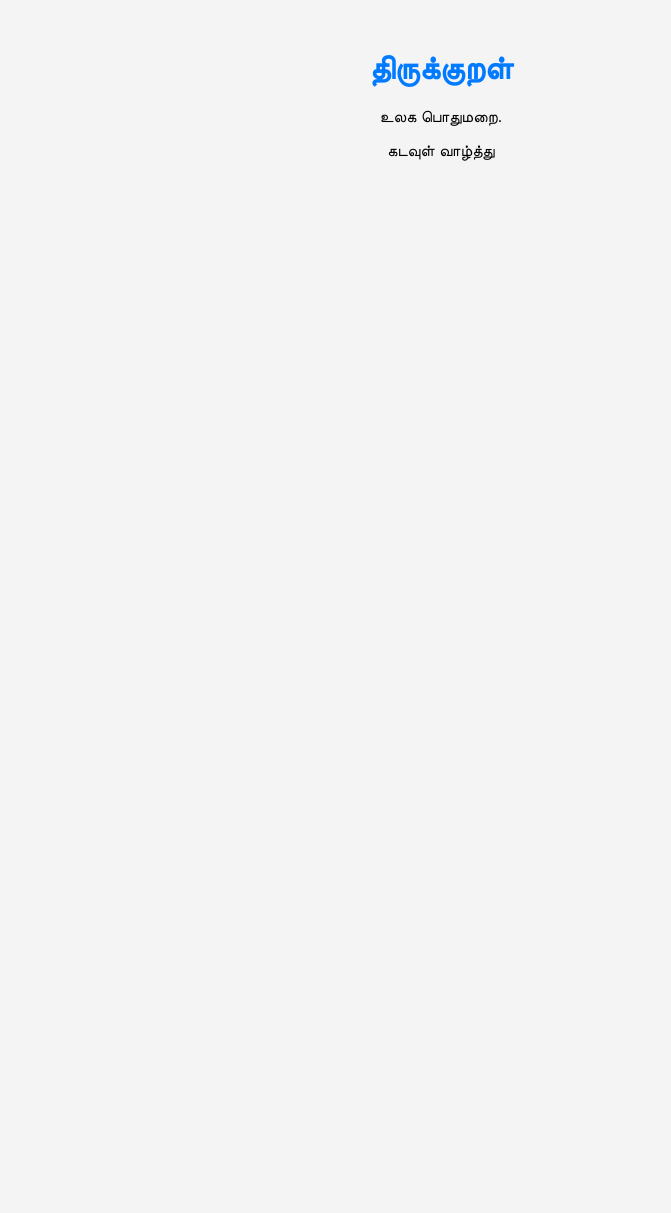
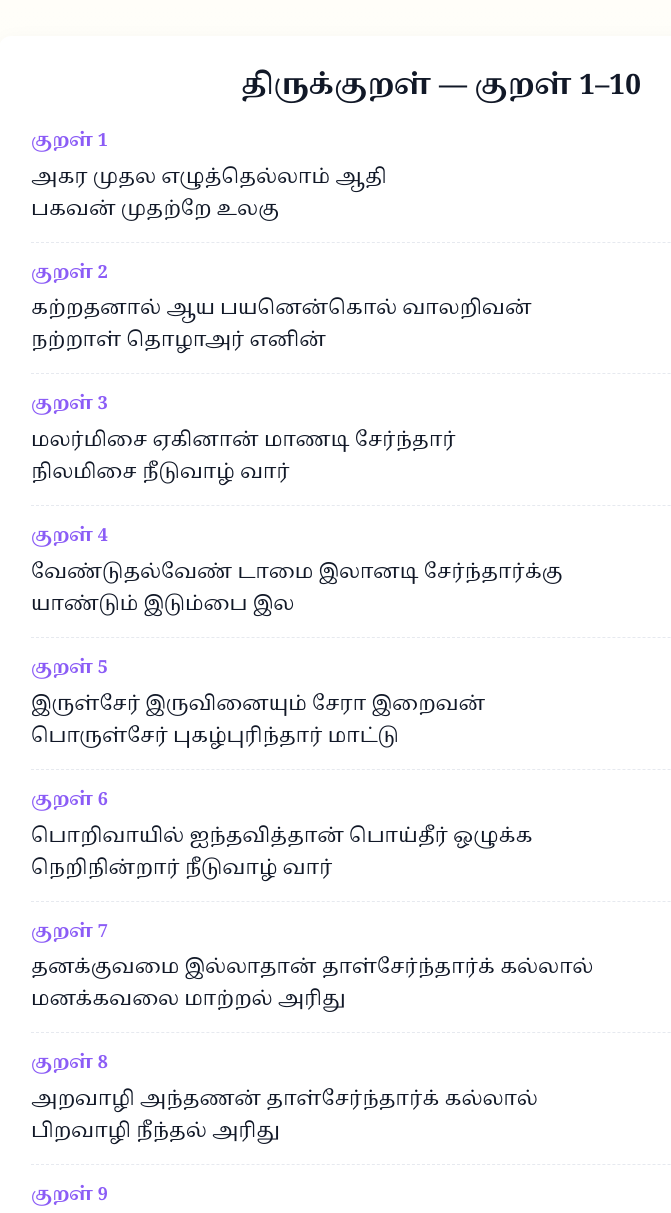
Before and after one commit to thirukural133/thirukural, a plain HTML site: page index.html in a window 1280 px wide. Shown: the top 1213 px of the page, without its empty margins (199-870 px from the left). Before the commit the page ends 800 px from the top, so only its background shows below. Drawn offline with Linux system fonts and the light colour scheme.

Commit message:
Add files via upload

```diff
--- a/index.html
+++ b/index.html
@@ -1,24 +1,129 @@
-<!DOCTYPE html>
-<html lang="en">
+<!doctype html>
+<html lang="ta">
 <head>
-  <meta charset="UTF-8">
-  <meta name="viewport" content="width=device-width, initial-scale=1.0">
-  <title>திருக்குறள்</title>
+  <meta charset="utf-8">
+  <meta name="viewport" content="width=device-width,initial-scale=1">
+  <title>திருக்குறள் — குறள் 1–10</title>
   <style>
-    body {
-      font-family: Arial, sans-serif;
-      text-align: center;
-      margin-top: 50px;
-      background-color: #f4f4f4;
+    :root{
+      --bg: #fffef9;
+      --card: #ffffff;
+      --accent: #8b5cf6;
+      --text: #111827;
     }
-    h1 {
-      color: #007bff;
+    body{
+      margin:0;
+      font-family: "Noto Serif Tamil", "Latha", serif;
+      background: linear-gradient(180deg, var(--bg), #f7f7fb);
+      color:var(--text);
+      padding:36px;
+      line-height:1.6;
     }
+    .container{
+      max-width:820px;
+      margin:0 auto;
+      background:var(--card);
+      padding:28px 32px;
+      border-radius:12px;
+      box-shadow:0 8px 24px rgba(16,24,40,0.06);
+    }
+    header{
+      text-align:center;
+      margin-bottom:18px;
+    }
+    header h1{
+      margin:0;
+      font-size:28px;
+      letter-spacing:0.2px;
+    }
+    header p{ margin:6px 0 0; color:#475569; }
+    section.kural{
+      border-top:1px dashed #e6e9ef;
+      padding:16px 0;
+    }
+    section.kural:first-of-type{ border-top: none; padding-top:0; }
+    h2.kural-no{
+      margin:0 0 6px 0;
+      font-size:18px;
+      color:var(--accent);
+    }
+    p.kural-text{
+      margin:0;
+      font-size:20px;
+      white-space:pre-line;
+    }
+    footer{ text-align:center; margin-top:22px; color:#61748a; font-size:13px; }
   </style>
 </head>
 <body>
-  <h1>திருக்குறள்</h1>
-  <p>உலக பொதுமறை.</p>
-  <p>கடவுள் வாழ்த்து</p>
+  <div class="container" role="main">
+    <header>
+      <h1>திருக்குறள் — குறள் 1–10</h1>
+    </header>
+
+    <section class="kural" id="kural-1">
+      <h2 class="kural-no">குறள் 1</h2>
+      <p class="kural-text">அகர முதல எழுத்தெல்லாம் ஆதி
+பகவன் முதற்றே உலகு</p>
+    </section>
+
+    <section class="kural" id="kural-2">
+      <h2 class="kural-no">குறள் 2</h2>
+      <p class="kural-text">கற்றதனால் ஆய பயனென்கொல் வாலறிவன்
+நற்றாள் தொழாஅர் எனின்</p>
+    </section>
+
+    <section class="kural" id="kural-3">
+      <h2 class="kural-no">குறள் 3</h2>
+      <p class="kural-text">மலர்மிசை ஏகினான் மாணடி சேர்ந்தார்
+நிலமிசை நீடுவாழ் வார்</p>
+    </section>
+
+    <section class="kural" id="kural-4">
+      <h2 class="kural-no">குறள் 4</h2>
+      <p class="kural-text">வேண்டுதல்வேண் டாமை இலானடி சேர்ந்தார்க்கு
+யாண்டும் இடும்பை இல</p>
+    </section>
+
+    <section class="kural" id="kural-5">
+      <h2 class="kural-no">குறள் 5</h2>
+      <p class="kural-text">இருள்சேர் இருவினையும் சேரா இறைவன்
+பொருள்சேர் புகழ்புரிந்தார் மாட்டு</p>
+    </section>
+
+    <section class="kural" id="kural-6">
+      <h2 class="kural-no">குறள் 6</h2>
+      <p class="kural-text">பொறிவாயில் ஐந்தவித்தான் பொய்தீர் ஒழுக்க
+நெறிநின்றார் நீடுவாழ் வார்</p>
+    </section>
+
+    <section class="kural" id="kural-7">
+      <h2 class="kural-no">குறள் 7</h2>
+      <p class="kural-text">தனக்குவமை இல்லாதான் தாள்சேர்ந்தார்க் கல்லால்
+மனக்கவலை மாற்றல் அரிது</p>
+    </section>
+
+    <section class="kural" id="kural-8">
+      <h2 class="kural-no">குறள் 8</h2>
+      <p class="kural-text">அறவாழி அந்தணன் தாள்சேர்ந்தார்க் கல்லால்
+பிறவாழி நீந்தல் அரிது</p>
+    </section>
+
+    <section class="kural" id="kural-9">
+      <h2 class="kural-no">குறள் 9</h2>
+      <p class="kural-text">கோளில் பொறியின் குணமிலவே எண்குணத்தான்
+தாளை வணங்காத் தலை</p>
+    </section>
+
+    <section class="kural" id="kural-10">
+      <h2 class="kural-no">குறள் 10</h2>
+      <p class="kural-text">பிறவிப் பெருங்கடல் நீந்துவர் நீந்தார்
+இறைவன் அடிசேரா தார்</p>
+    </section>
+
+    <footer>
+      © திருக்குறள் — நீங்கள் வழங்கிய உரை
+    </footer>
+  </div>
 </body>
 </html>
```
